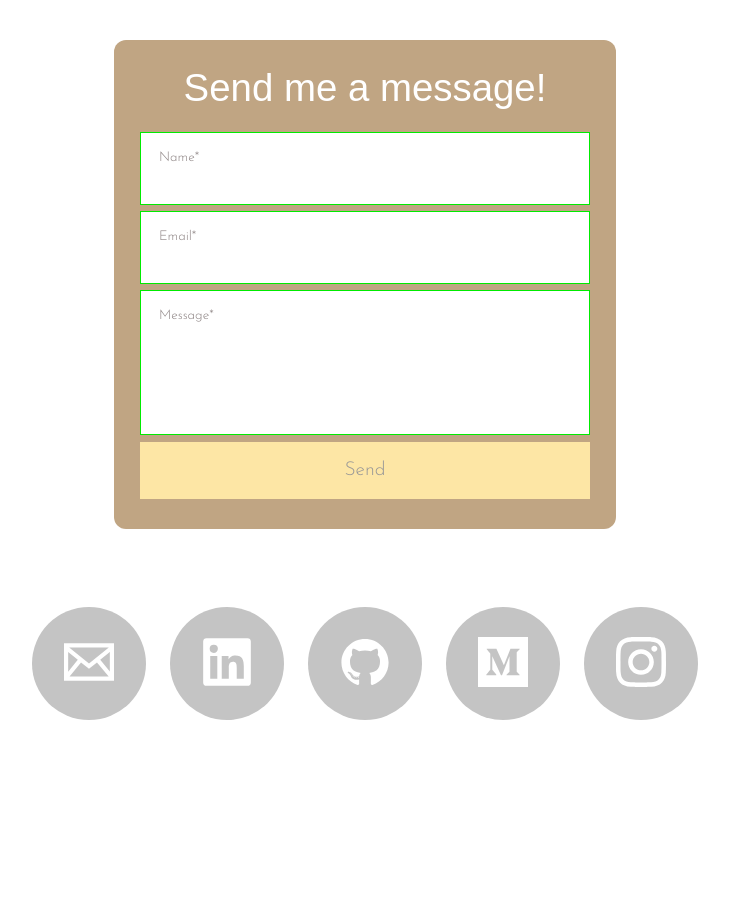
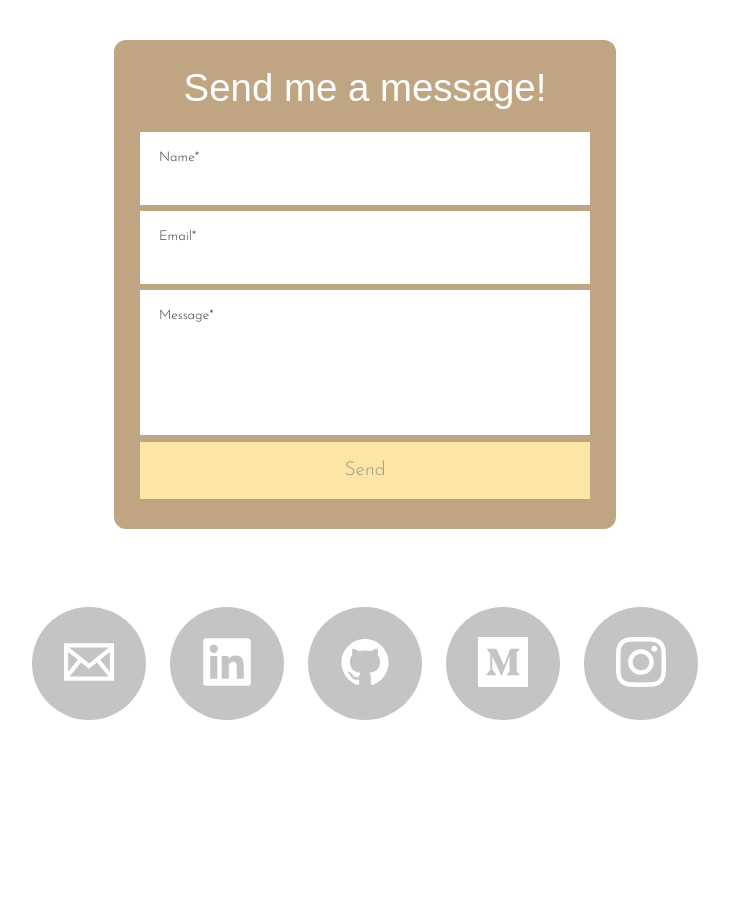
Before and after one commit to dougschallmoser/portfolio, a React (Create React App) app: page / in a window 1280 px wide. Shown: the part 4120-5035 px from the top of the page, without its empty margins (275-1004 px from the left). Built offline with nearby package versions, Linux system fonts and the light colour scheme; no server answers; a web font is replaced by a local one.

Commit message:
remove unused classes, add success class

```diff
--- a/public/styles/main.css
+++ b/public/styles/main.css
@@ -229,10 +229,6 @@
   box-shadow: #e0c099 0px 3px 30px;
 }
 
-form div {
-  border: 1px solid rgb(0, 235, 0);
-}
-
 #contact-form p {
   margin-bottom: 5%;
   font-size: 2em;
@@ -280,17 +276,6 @@ form button:disabled {
   cursor: default;
 }
 
-#contact-form span:first-child {
-  text-align: left;
-  color: rgb(138, 128, 128);
-}
-
-#contact-form span:nth-child(2) {
-  color: rgb(0, 218, 18);
-  float: right;
-  font-size: 0.7em;
-}
-
 #contact-form form div {
   padding: 4% 4% 2% 4%;
   background: #fff;
@@ -317,8 +302,16 @@ form button:disabled {
   transition: 1s;
 }
 
+form div {
+  border: 1px solid transparent;
+}
+
 .error {
   border: 1px solid rgb(255, 145, 145);
+}
+
+.success {
+  border: 1px solid rgb(0, 218, 18);
 }
 
 .contact-icon:not(:last-child) {
```
Also changed, not shown: 1 other file (tests, documents, lock files or other folders).
